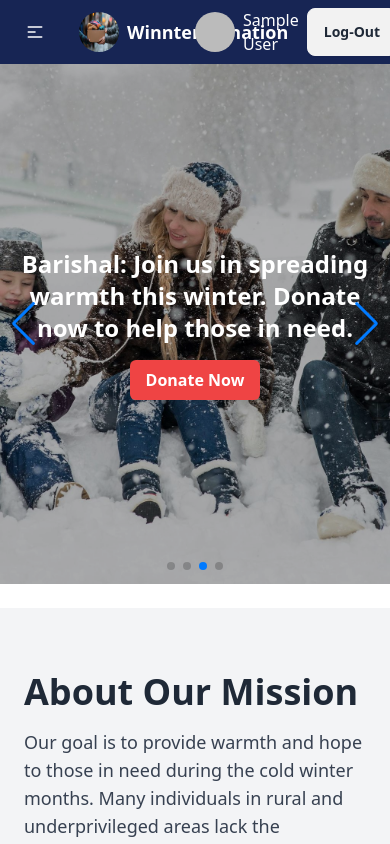
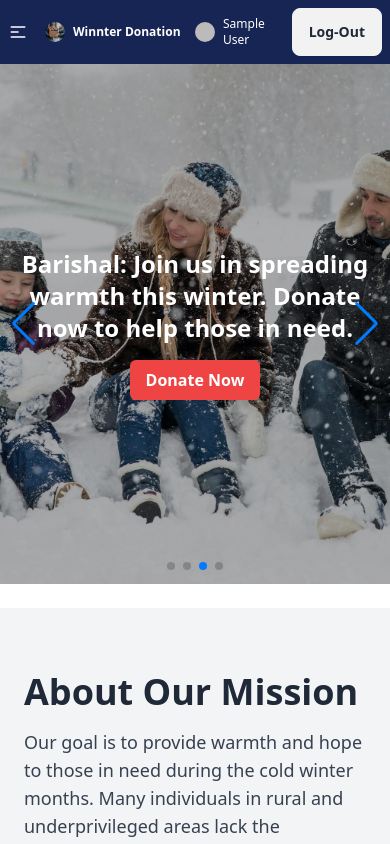
Before and after one commit to MeghlaB/WinterDonation, a React (Vite) app: page / in a window 390 px wide. Shown: the top 844 px of the page. Built offline with nearby package versions, Linux system fonts and the light colour scheme; no server answers; sample sign-in values are in the browser's storage.

Commit message:
responsive

```diff
--- a/src/Components/Navbar.jsx
+++ b/src/Components/Navbar.jsx
@@ -5,10 +5,10 @@ import logoImg from '../assets/winnterDonation.avif'
 export default function Navbar() {
   const {user,logout} = useContext(AuthContext)
   return (
-    <div className="navbar bg-blue-950 text-white">
+    <div className="navbar bg-blue-950 text-white w-full">
   <div className="navbar-start">
     <div className="dropdown">
-      <div tabIndex={0} role="button" className="btn btn-ghost lg:hidden">
+      <div tabIndex={0} role="button" className=" lg:hidden">
         <svg
           xmlns="http://www.w3.org/2000/svg"
           className="h-5 w-5"
@@ -31,7 +31,7 @@ export default function Navbar() {
      <NavLink to={'/dashboard'}>Dashboard</NavLink>
       </ul>
     </div>
-    <a className="btn btn-ghost text-[18px] lg:text-xl"><span><img className='w-10 h-10 rounded-full' src={logoImg} alt="" /></span>Winnter Donation</a>
+    <a className="btn btn-ghost text-[12px] lg:text-xl"><span><img className=' w-5 h-5 lg:w-10 lg:h-10 rounded-full' src={logoImg} alt="" /></span>Winnter Donation</a>
   </div>
   <div className="navbar-center hidden lg:flex">
     <ul className="menu menu-horizontal px-1 gap-6 text-[16px] font-bold">
@@ -51,8 +51,8 @@ export default function Navbar() {
     {
       user?.email?
       <div className='flex items-center gap-2'>
-        <img  className='w-10 h-10 rounded-full ' src={user?.photoURL} alt="" />
-        <p>{user?.displayName}</p>
+        <img  className=' w-5 h-5 lg:w-10 lg:h-10 rounded-full ' src={user?.photoURL} alt="" />
+        <p className='text-xs lg:text-[14px]'>{user?.displayName}</p>
         <button onClick={logout} className='btn'>Log-Out</button>
       </div>
       : <NavLink to={'/auth/login'} className="btn">Login</NavLink>
--- a/src/ContextApi/AuthProvider.jsx
+++ b/src/ContextApi/AuthProvider.jsx
@@ -39,7 +39,7 @@ export default function AuthProvider({children}) {
     }
     useEffect(()=>{
       const Unsubscribed  = onAuthStateChanged(auth,(currentUser)=>{
-        console.log('currently',currentUser)
+        // console.log('currently',currentUser)
         setUsere(currentUser)
         setLoading(false)
       })
--- a/src/Pages/UpdateProfile.jsx
+++ b/src/Pages/UpdateProfile.jsx
@@ -17,7 +17,7 @@ export default function UpdateProfile() {
         })
         .catch((err)=>{
           setUsere(null)
-          console.log(err.message)
+          (err.message)
           setLoading(false)
 
         })
```
